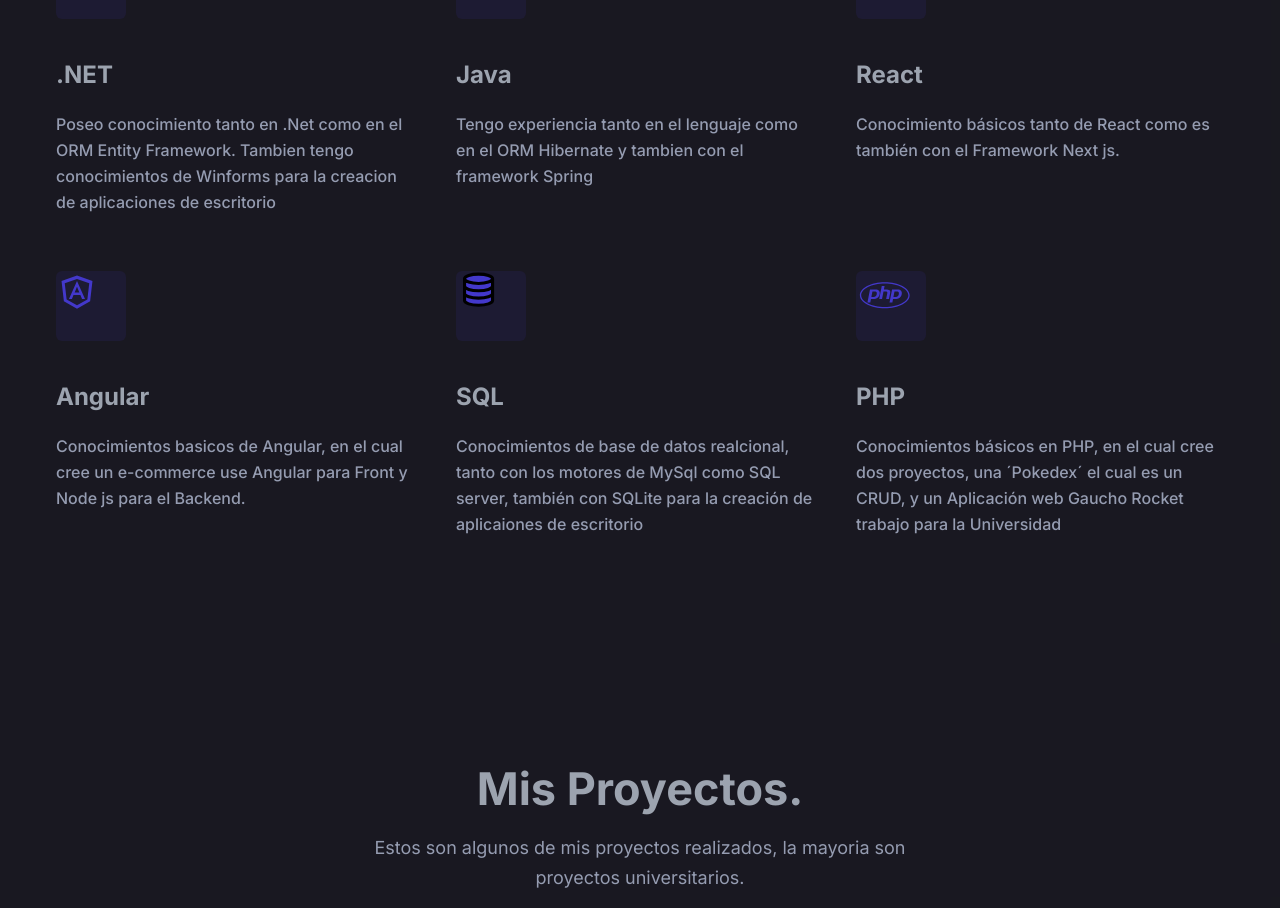
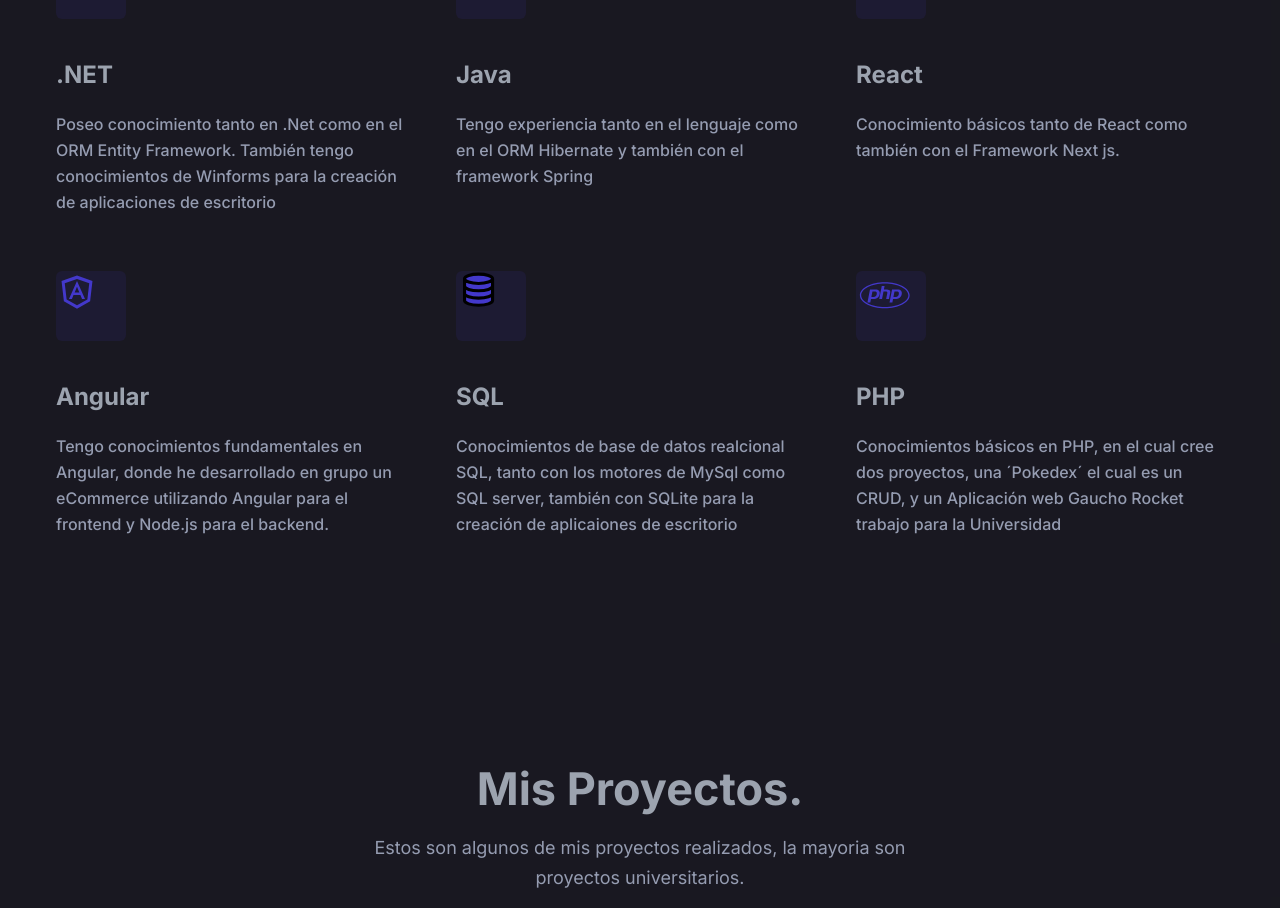
Before and after one commit to gastonsantos/portfolioGaston, a Next.js app: page / in a window 1280 px wide. Shown: the part 882-1790 px from the top of the page. Built offline with nearby package versions, Linux system fonts and the light colour scheme.

Commit message:
cambio de skillsData

```diff
--- a/components/Skills/SingleFeature.tsx
+++ b/components/Skills/SingleSkill.tsx
@@ -1,7 +1,7 @@
-import { Feature } from "@/types/feature";
+import { Skill } from "@/types/skill";
 
-const SingleFeature = ({ feature }: { feature: Feature }) => {
-  const { icon, title, paragraph } = feature;
+const SingleSkill = ({ skill }: { skill: Skill }) => {
+  const { icon, title, paragraph } = skill;
   return (
     <div className="w-full">
       <div className="wow fadeInUp" data-wow-delay=".15s">
@@ -19,4 +19,4 @@
   );
 };
 
-export default SingleFeature;
+export default SingleSkill;
--- a/components/Skills/index.tsx
+++ b/components/Skills/index.tsx
@@ -1,6 +1,6 @@
 
-import SingleFeature from "./SingleFeature";
-import featuresData from "./featuresData";
+import SingleFeature from "./SingleSkill";
+import skillData from "./skillData";
 
 const Skills = () => {
   return (
@@ -13,8 +13,8 @@
 
 
           <div className="grid grid-cols-1 gap-x-8 gap-y-14 md:grid-cols-2 lg:grid-cols-3">
-            {featuresData.map((feature) => (
-              <SingleFeature key={feature.id} feature={feature} />
+            {skillData.map((skill) => (
+              <SingleFeature key={skill.id} skill={skill} />
             ))}
           </div>
         </div>
--- a/components/Skills/featuresData.tsx
+++ b/components/Skills/skillData.tsx
@@ -1,6 +1,6 @@
-import { Feature } from "@/types/feature";
+import { Skill } from "@/types/skill";
 
-const featuresData: Feature[] = [
+const featuresData: Skill[] = [
   {
     id: 1,
     icon: (
@@ -13,7 +13,7 @@
       ),
     title: ".NET",
     paragraph:
-      "Poseo conocimiento tanto en .Net como en el ORM  Entity Framework. Tambien tengo conocimientos de Winforms para la creacion de aplicaciones de escritorio",
+      "Poseo conocimiento tanto en .Net como en el ORM  Entity Framework. También tengo conocimientos de Winforms para la creación de aplicaciones de escritorio",
   },
   {
     id: 1,
@@ -24,7 +24,7 @@
     ),
     title: "Java",
     paragraph:
-      "Tengo experiencia tanto en el lenguaje como en el ORM Hibernate y tambien con el framework Spring",
+      "Tengo experiencia tanto en el lenguaje como en el ORM Hibernate y también con el framework Spring",
   },
   {
     id: 1,
@@ -35,7 +35,7 @@
     ),
     title: "React",
     paragraph:
-      "Conocimiento básicos tanto de React como es también con el Framework Next js. ",
+      "Conocimiento básicos tanto de React como también con el Framework Next js. ",
   },
   {
     id: 1,
@@ -46,7 +46,7 @@
     ),
     title: "Angular",
     paragraph:
-      "Conocimientos basicos de Angular, en el cual cree un e-commerce use Angular para Front y Node js para el Backend.",
+      "Tengo conocimientos fundamentales en Angular, donde he desarrollado en grupo un eCommerce utilizando Angular para el frontend y Node.js para el backend.",
   },
   {
     id: 1,
@@ -56,7 +56,7 @@
     ),
     title: "SQL",
     paragraph:
-      "Conocimientos de base de datos realcional, tanto con los motores de MySql como SQL server, también con SQLite para la creación de aplicaiones de escritorio",
+      "Conocimientos de base de datos realcional SQL, tanto con los motores de MySql como SQL server, también con SQLite para la creación de aplicaiones de escritorio",
   },
   {
     id: 1,
--- a/types/feature.ts
+++ b/types/skill.ts
@@ -1,4 +1,4 @@
-export type Feature = {
+export type Skill = {
   id: number;
   icon: JSX.Element;
   title: string;
```
